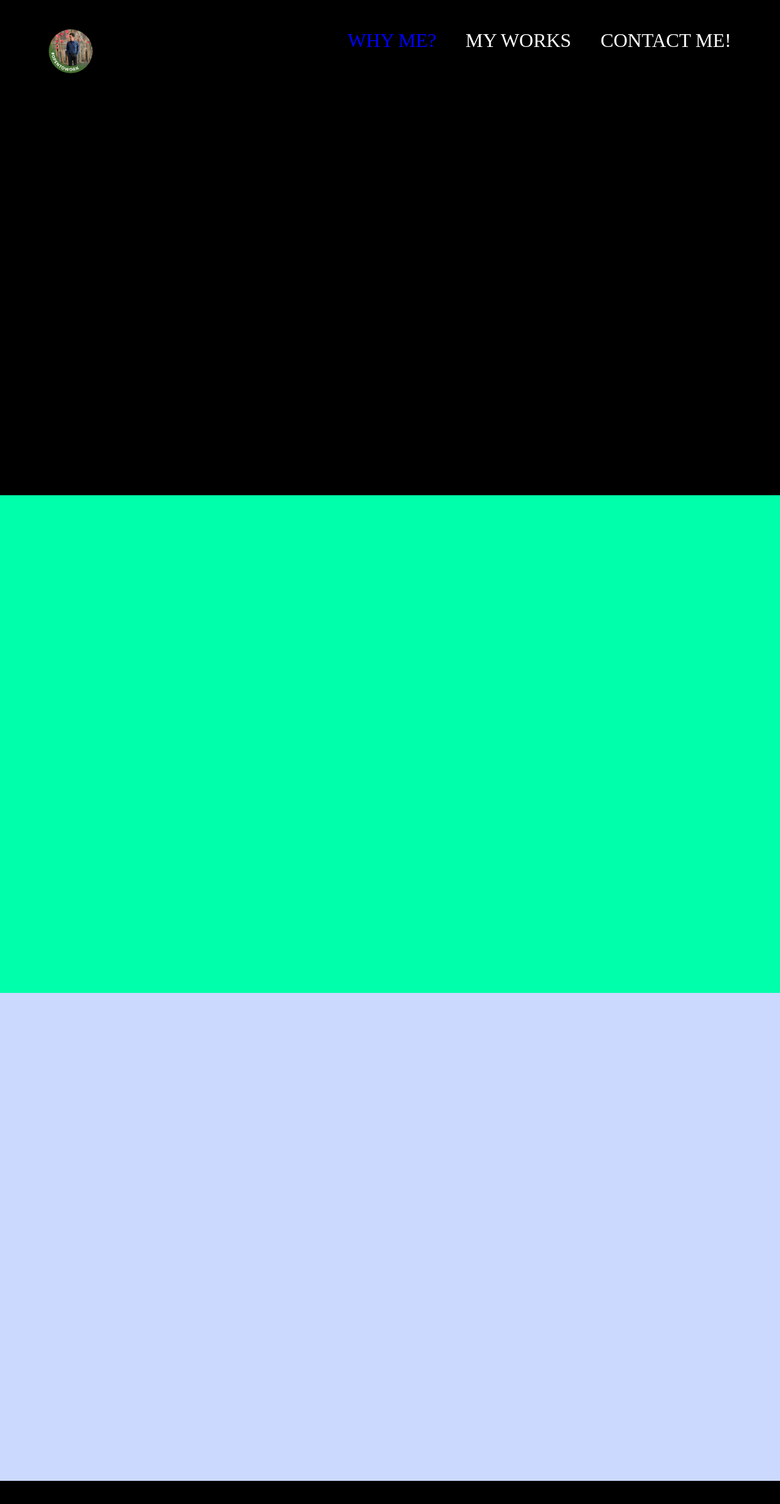
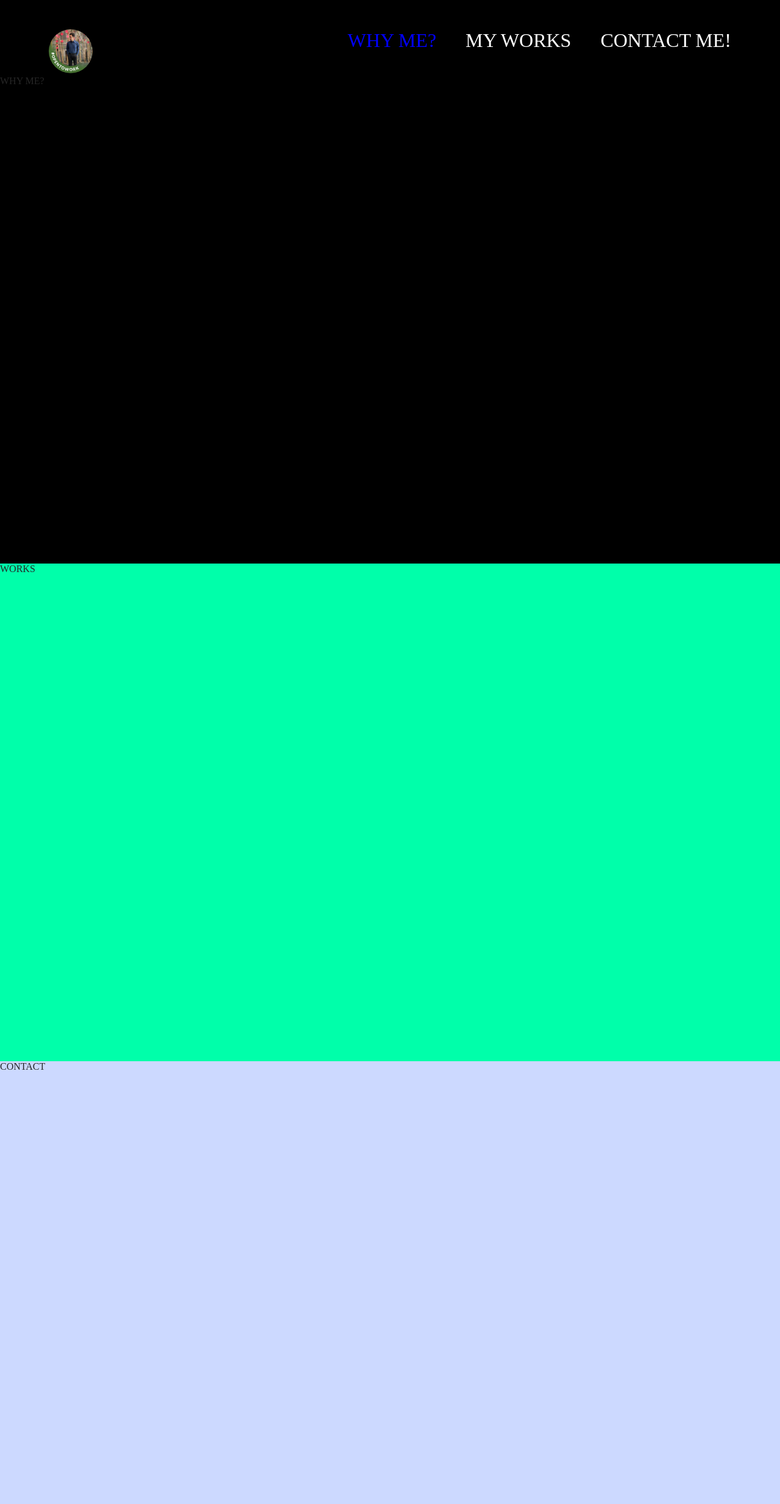
Before and after one commit to Ajitesh72/portfolio, a React (Create React App) app in the folder frontend/: page /home in a window 1280 px wide. Shown: the top 2466 px of the page at 61% size. Before the commit the page ends 2428 px from the top, so only its background shows below. Built offline with nearby package versions, Linux system fonts and the light colour scheme.

Commit message:
added transition

```diff
--- a/frontend/package.json
+++ b/frontend/package.json
@@ -13,6 +13,7 @@
     "react-router": "^6.8.2",
     "react-router-dom": "^6.8.2",
     "react-scripts": "5.0.1",
+    "react-scroll": "^1.8.9",
     "web-vitals": "^2.1.4"
   },
   "scripts": {
--- a/frontend/src/App.css
+++ b/frontend/src/App.css
@@ -4,3 +4,4 @@ body{
   background-color: rgb(0, 0, 0);
   color:rgb(38, 38, 38)
 }
+/* a { text-decoration: none; } */
--- a/frontend/src/components/hamburger.js
+++ b/frontend/src/components/hamburger.js
@@ -4,6 +4,7 @@ import logo from "../images/logo.jpeg"
 import "../styles/hamburger.css"
 import { AiOutlineMenu } from "react-icons/ai";
 import { MdOutlineCancel } from "react-icons/md";
+import { Link } from 'react-scroll'
 
 function Hamburger() {
     const[flip,setFlip]=React.useState(false)
@@ -33,9 +34,13 @@ function Hamburger() {
 
       </motion.div>
       {flip&&<div className="hamburgerBody">
-            <div className="hamburgerTitle" onClick={()=>{setFirst(true);setSecond(false);setThird(false);setFlip(false)}} style={{color:first?"blue":"white"}}>WHY ME?</div>
-          <div className="hamburgerTitle" onClick={()=>{setSecond(true);setFirst(false);setThird(false);setFlip(false)}} style={{color:second?"blue":"white"}}>MY WORK</div>
-          <div className="hamburgerTitle" onClick={()=>{setThird(true);setFirst(false);setSecond(false);setFlip(false)}} style={{color:third?"blue":"white"}}>CONTACT ME!</div>
+            {/* <div className="hamburgerTitle" onClick={()=>{setFirst(true);setSecond(false);setThird(false);setFlip(false)}} ><a href="#why-me" style={{color:first?"blue":"white",textDecoration:"none"}}>WHY ME?</a></div>
+          <div className="hamburgerTitle" onClick={()=>{setSecond(true);setFirst(false);setThird(false);setFlip(false)}} ><a href="#my-work" style={{color:second?"blue":"white",textDecoration:"none"}}>MY WORK</a></div>
+          <div className="hamburgerTitle" onClick={()=>{setThird(true);setFirst(false);setSecond(false);setFlip(false)}} ><a href="#contact" style={{color:third?"blue":"white",textDecoration:"none"}}>CONTACT ME!</a></div> */}
+          <div className="hamburgerTitle"  style={{color:first?"blue":"white"}}><Link activeClass="active" smooth spy to="why-me" onClick={()=>{setFirst(true);setSecond(false);setThird(false);}}>WHY ME?</Link></div>
+          <div className="hamburgerTitle"  style={{color:second?"blue":"white"}}><Link activeClass="active" smooth spy to="my-work" onClick={()=>{setSecond(true);setFirst(false);setThird(false)}}>MY WORKS</Link></div>
+          <div className="hamburgerTitle"  style={{color:third?"blue":"white"}}><Link activeClass="active" smooth spy to="contact" onClick={()=>{setThird(true);setFirst(false);setSecond(false)}}>CONTACT ME!</Link></div>
+
 
          </div>}
     </motion.div>
--- /dev/null
+++ b/frontend/src/components/me.js
@@ -0,0 +1,14 @@
+import React from "react";
+import { motion } from "framer-motion";
+import "../styles/hamburger.css"
+
+
+function Me() {
+  return (
+    <div>
+        WHY ME?
+    </div>
+  );
+}
+
+export default Me;
--- a/frontend/src/components/navbar.js
+++ b/frontend/src/components/navbar.js
@@ -2,6 +2,7 @@ import React from "react";
 import { motion } from "framer-motion";
 import logo from "../images/logo.jpeg"
 import "../styles/navbar.css"
+import { Link } from 'react-scroll'
 
 function Navbar() {
     const[first,setFirst]=React.useState(true)
@@ -20,9 +21,9 @@ function Navbar() {
         <div><img src={logo} alt="" className="logo"/></div>
         <div className="navbarRight">
 
-         <div className="navbarTitle" onClick={()=>{setFirst(true);setSecond(false);setThird(false);}} style={{color:first?"blue":"white"}}>WHY ME?</div>
-          <div className="navbarTitle" onClick={()=>{setSecond(true);setFirst(false);setThird(false)}} style={{color:second?"blue":"white"}}>MY WORKS</div>
-          <div className="navbarTitle" onClick={()=>{setThird(true);setFirst(false);setSecond(false)}} style={{color:third?"blue":"white"}}>CONTACT ME!</div>
+         <div className="navbarTitle"  style={{color:first?"blue":"white"}}><Link activeClass="active" smooth spy to="why-me" onClick={()=>{setFirst(true);setSecond(false);setThird(false);}}>WHY ME?</Link></div>
+          <div className="navbarTitle"  style={{color:second?"blue":"white"}}><Link activeClass="active" smooth spy to="my-work" onClick={()=>{setSecond(true);setFirst(false);setThird(false)}}>MY WORKS</Link></div>
+          <div className="navbarTitle"  style={{color:third?"blue":"white"}}><Link activeClass="active" smooth spy to="contact" onClick={()=>{setThird(true);setFirst(false);setSecond(false)}}>CONTACT ME!</Link></div>
 
         </div>
       </motion.div>
--- /dev/null
+++ b/frontend/src/components/works.js
@@ -0,0 +1,14 @@
+import React from "react";
+import { motion } from "framer-motion";
+import "../styles/hamburger.css"
+
+
+function Works() {
+  return (
+    <div>
+        WORKS
+    </div>
+  );
+}
+
+export default Works;
--- a/frontend/src/pages/home.js
+++ b/frontend/src/pages/home.js
@@ -3,6 +3,8 @@ import { motion } from "framer-motion";
 import "../styles/home.css";
 import Navbar from "../components/navbar";
 import Hamburger from "../components/hamburger";
+import Me from "../components/me";
+import Works from "../components/works";
 
 function Home() {
   return (
@@ -17,13 +19,14 @@ function Home() {
       <Navbar/>
       <Hamburger/>
       </div>
-      <div className="one">
-
+      <div className="one" id="why-me">
+      <Me/>
       </div>
-      <div className="two">
-
+      <div className="two" id="my-work">
+      <Works/>
       </div>
-      <div className="three">
+      <div className="three" id="contact">
+        CONTACT
 
       </div>
     </motion.div>
--- a/frontend/src/styles/home.css
+++ b/frontend/src/styles/home.css
@@ -4,7 +4,8 @@
     /* margin-top: 3em; */
 }
 .one{
-    height: 86vh;
+    /* height: 86vh; */
+    height: 100vh;
     background-color: rgb(0, 0, 0);
 }
 .two{
```
Also changed, not shown: 1 other file (tests, documents, lock files or other folders).
